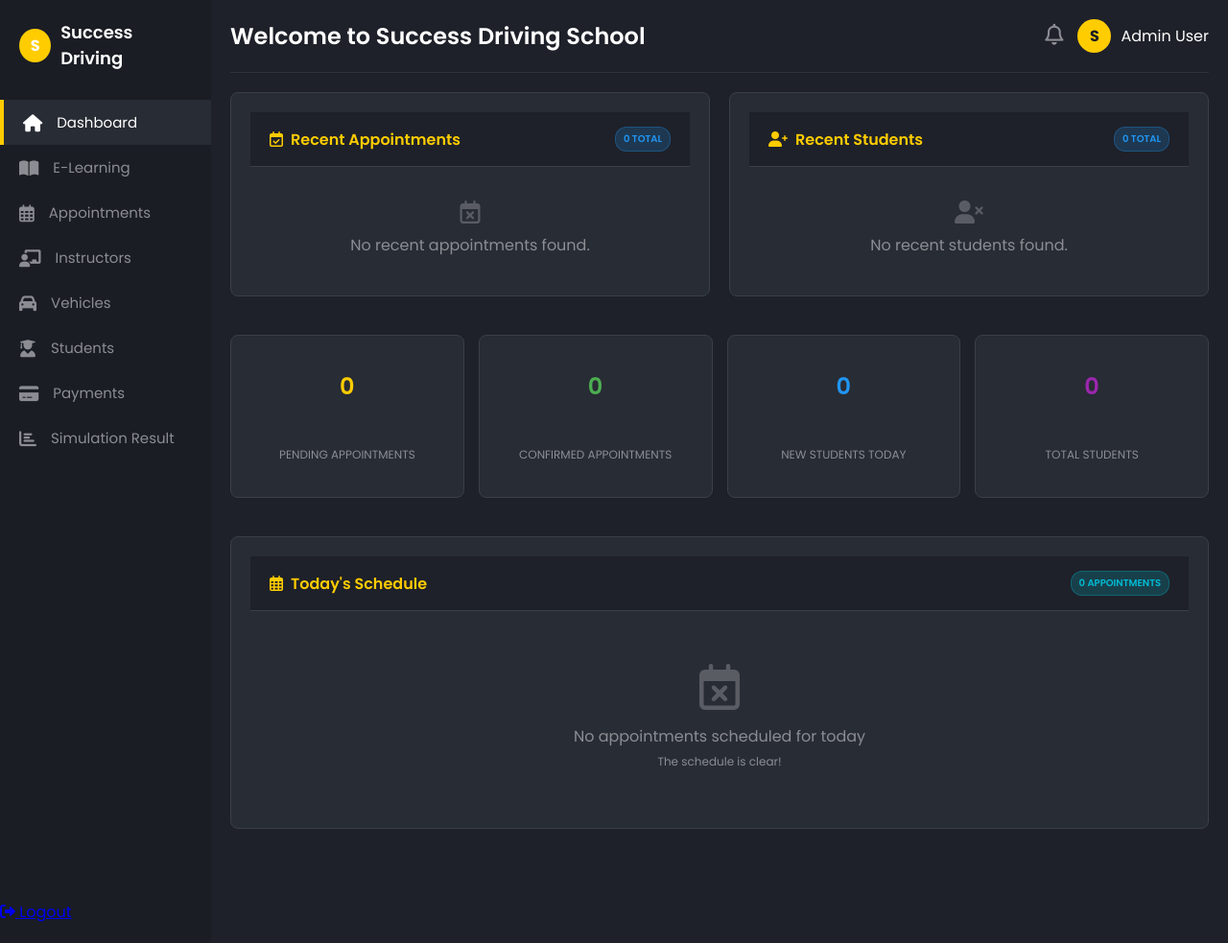
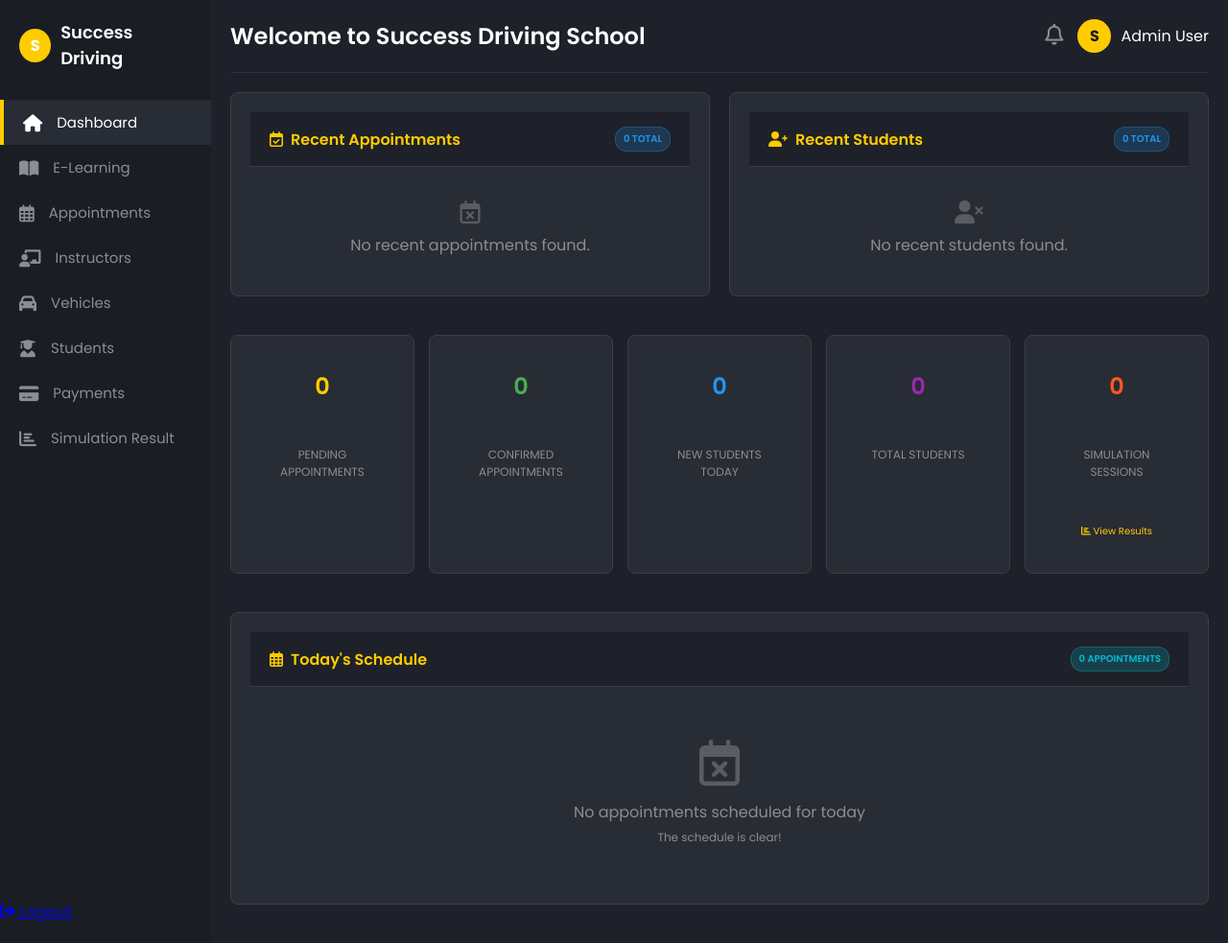
Before and after one commit to LeeDev428/driving-school-system, a PHP site: page /driving-school-system/admin/dashboard.php in a window 1280 px wide. Shown: the whole page at 96% size. Run offline with PHP 8.4, Linux system fonts and the light colour scheme; the visitor is signed in with stand-in values (Sample User, id 1); data that the repository does not hold is empty.

Commit message:
Update dashboard.php

```diff
--- a/admin/dashboard.php
+++ b/admin/dashboard.php
@@ -57,7 +57,8 @@ try {
                       (SELECT COUNT(*) FROM appointments WHERE status = 'pending') as pending_appointments,
                       (SELECT COUNT(*) FROM appointments WHERE status = 'confirmed') as confirmed_appointments,
                       (SELECT COUNT(*) FROM users WHERE user_type = 'student' AND DATE(created_at) = CURDATE()) as new_students_today,
-                      (SELECT COUNT(*) FROM users WHERE user_type = 'student') as total_students";
+                      (SELECT COUNT(*) FROM users WHERE user_type = 'student') as total_students,
+                      (SELECT COUNT(DISTINCT session_id) FROM quiz_responses) as total_simulation_sessions";
     $stats_result = $conn->query($stats_query);
     $stats = $stats_result ? $stats_result->fetch_assoc() : [];
 
@@ -66,7 +67,7 @@ try {
     $new_applicants = [];
     $today_schedule = [];
     $notification_count = 0;
-    $stats = ['pending_appointments' => 0, 'confirmed_appointments' => 0, 'new_students_today' => 0, 'total_students' => 0];
+    $stats = ['pending_appointments' => 0, 'confirmed_appointments' => 0, 'new_students_today' => 0, 'total_students' => 0, 'total_simulation_sessions' => 0];
 }
 
 // Generate content
@@ -196,7 +197,7 @@ ob_start();
 </div>
 
 <!-- Stats Cards -->
-<div style="display: grid; grid-template-columns: repeat(4, 1fr); gap: 15px; margin-bottom: 20px;">
+<div style="display: grid; grid-template-columns: repeat(5, 1fr); gap: 15px; margin-bottom: 20px;">
     <div class="card" style="text-align: center; padding: 15px;">
         <div style="font-size: 24px; font-weight: 600; color: #ffcc00; margin-bottom: 5px;">
             <?php echo $stats['pending_appointments'] ?? 0; ?>
@@ -230,6 +231,18 @@ ob_start();
         </div>
         <div style="font-size: 12px; color: #8b8d93; text-transform: uppercase;">
             Total Students
+        </div>
+    </div>
+
+    <div class="card" style="text-align: center; padding: 15px; cursor: pointer;" onclick="window.location.href='simulation_result.php'">
+        <div style="font-size: 24px; font-weight: 600; color: #FF5722; margin-bottom: 5px;">
+            <?php echo $stats['total_simulation_sessions'] ?? 0; ?>
+        </div>
+        <div style="font-size: 12px; color: #8b8d93; text-transform: uppercase;">
+            Simulation Sessions
+        </div>
+        <div style="font-size: 10px; color: #ffcc00; margin-top: 5px;">
+            <i class="fas fa-chart-bar"></i> View Results
         </div>
     </div>
 </div>
```
